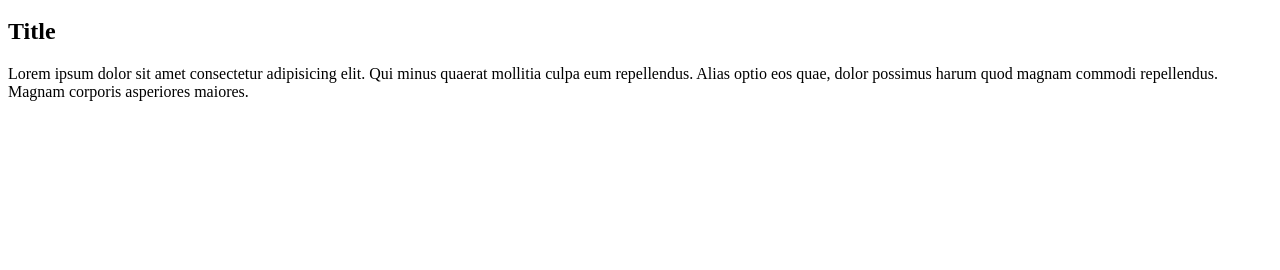
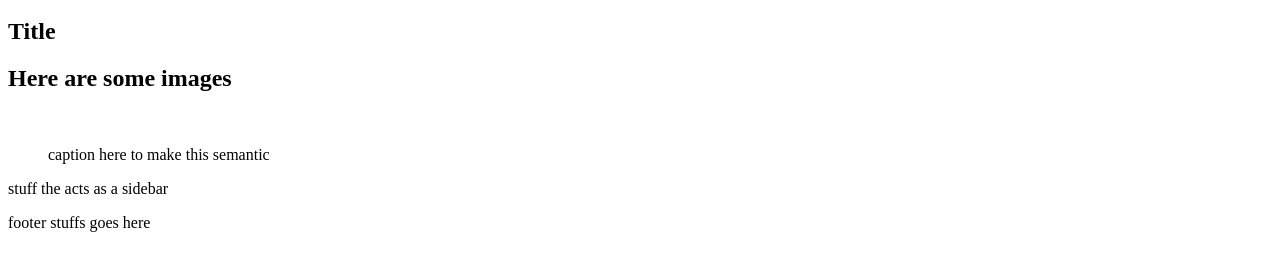
Before and after one commit to TerrenceBell/JS-practice, a plain HTML site: page index.html in a window 1280 px wide. Shown: the part 120-390 px from the top of the page. Drawn offline with Linux system fonts and the light colour scheme.

Commit message:
html semantics

```diff
--- a/index.html
+++ b/index.html
@@ -8,8 +8,24 @@
 <body>
     <h1 id="logo">Logo</h1>
     <h2>Title</h2>
-    <p class="article-text">
-    Lorem ipsum dolor sit amet consectetur adipisicing elit. Qui minus quaerat mollitia culpa eum repellendus. Alias optio eos quae, dolor possimus harum quod magnam commodi repellendus. Magnam corporis asperiores maiores.
-    </p>
+    <header>
+
+    </header>
+    <main>
+    <section>
+        <h2>Here are some images</h2>
+        <img src="" alt="">
+        <img src="" alt="">
+        <img src="" alt="">
+        <img src="" alt="">
+        <figure>
+            <figcaption>caption here to make this semantic</figcaption>
+        </figure>
+    </section>
+    </main>
+    <aside>
+        <p>stuff the acts as a sidebar</p>
+    </aside>
+    <footer><p>footer stuffs goes here</p></footer>
 </body>
 </html>
```
